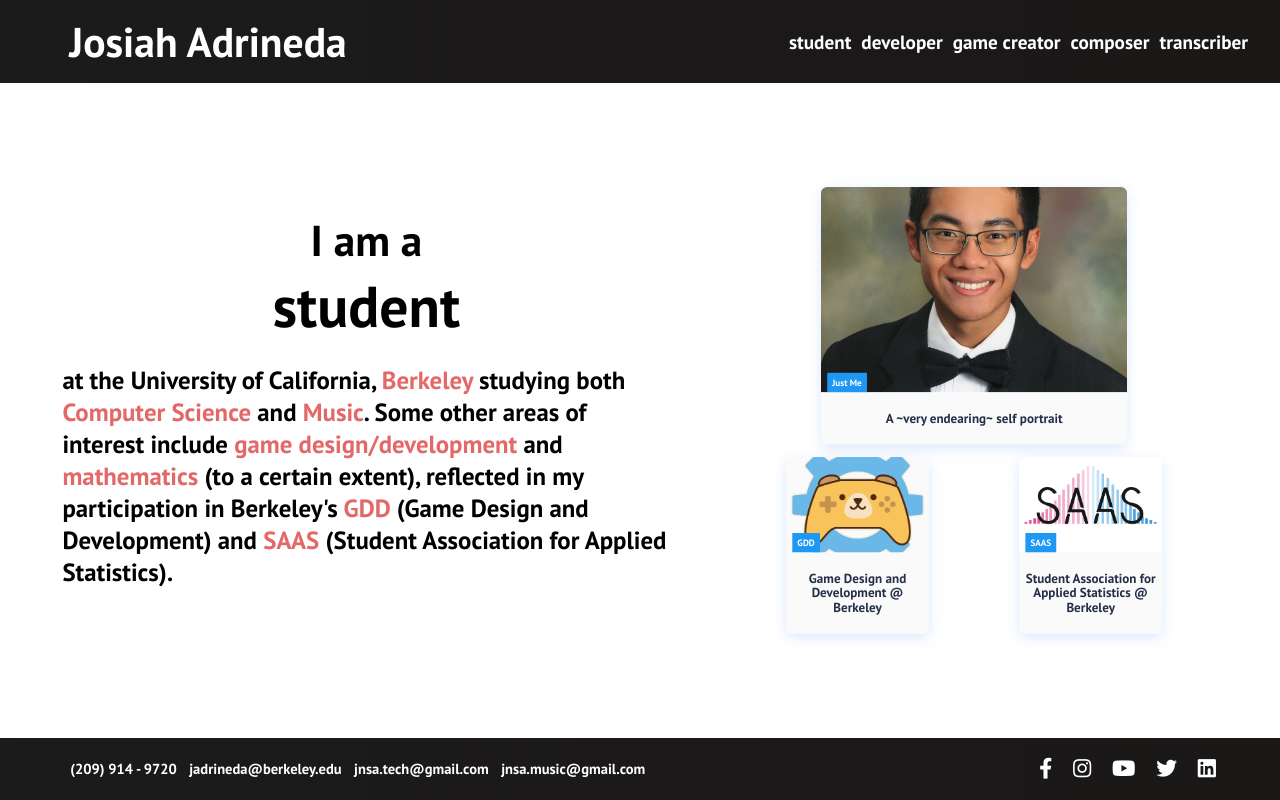
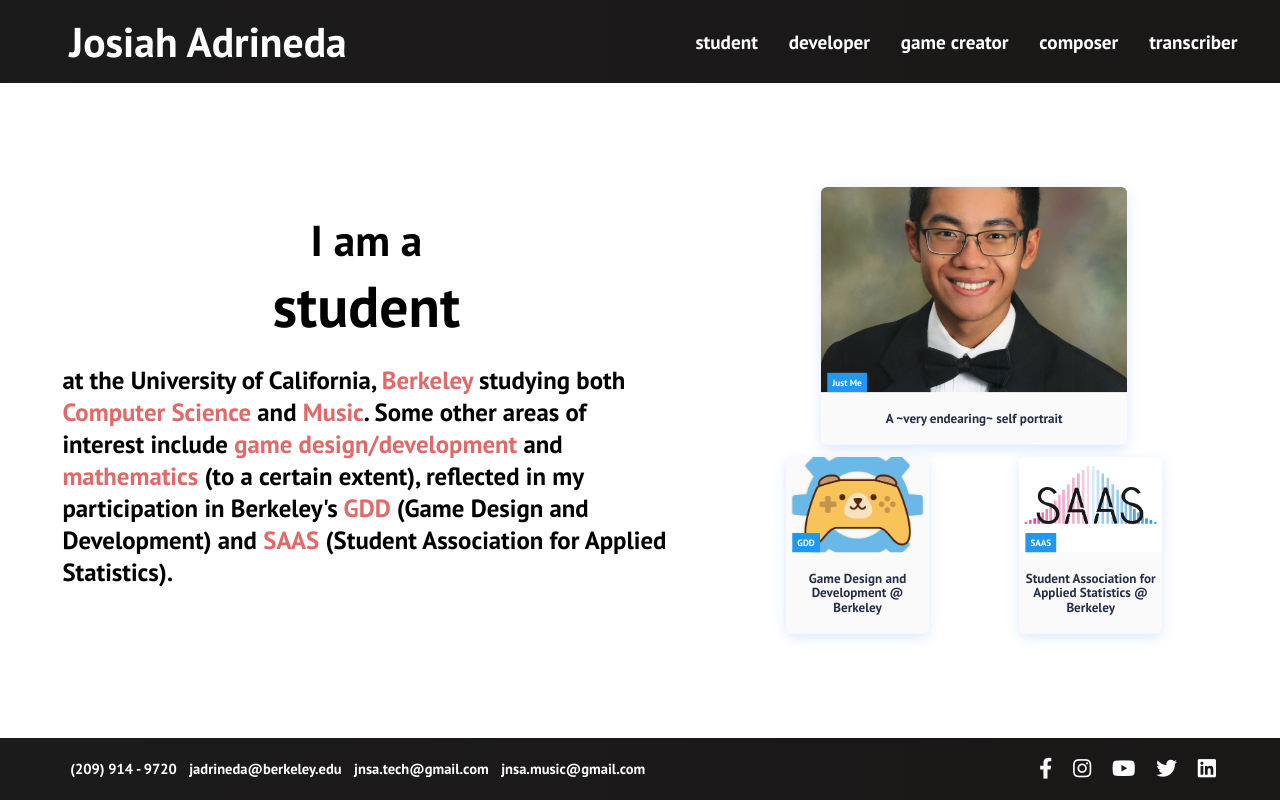
Before and after one commit to josiahadrineda/Personal-Website, a React (Create React App) app: page / in a window 1280 px wide. Built offline with nearby package versions, Linux system fonts and the light colour scheme.

Commit message:
Widescreen navbar spacing fix

```diff
--- a/src/components/Navbar.css
+++ b/src/components/Navbar.css
@@ -61,6 +61,7 @@
     align-items: center;
     text-decoration: none;
     height: calc(4vh + 4vw);
+    margin: 0 calc(0.5vh + 0.5vw);
 }
 
 .nav-anchors:hover {
```
